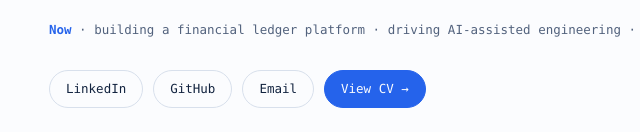
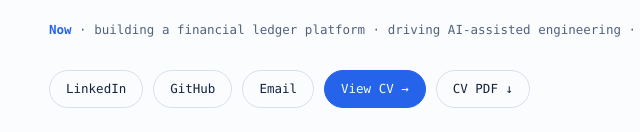
Before and after one commit to Corentin-Sueur/Corentin-Sueur.github.io, a plain HTML site: page index.html in a window 1280 px wide. Shown: the part 668-800 px from the top of the page, 41-681 px from the left. Drawn offline with Linux system fonts and the light colour scheme.

Commit message:
Publish: PDF download + travel photo
Co-Authored-By: Claude Fable 5 <noreply@anthropic.com>

```diff
--- a/index.html
+++ b/index.html
@@ -300,6 +300,7 @@ footer {
         <a href="https://github.com/Corentin-Sueur">GitHub</a>
         <a href="#" class="email-link">Email</a>
         <a href="cv.html" class="cv-link">View CV →</a>
+        <a href="cv-corentin-sueur.pdf" download>CV PDF ↓</a>
       </nav>
     </section>
 
@@ -456,6 +457,7 @@ footer {
       <a href="https://github.com/Corentin-Sueur">GitHub</a>
       <a href="#" class="email-link">Email</a>
       <a href="cv.html" class="cv-link">View CV →</a>
+        <a href="cv-corentin-sueur.pdf" download>CV PDF ↓</a>
     </nav>
     <p class="colophon">Stockholm · built from the same data as my CV · <span id="year"></span></p>
   </footer>
```
Also changed, not shown: ai.html (+1 -0 lines), 1 other file.
